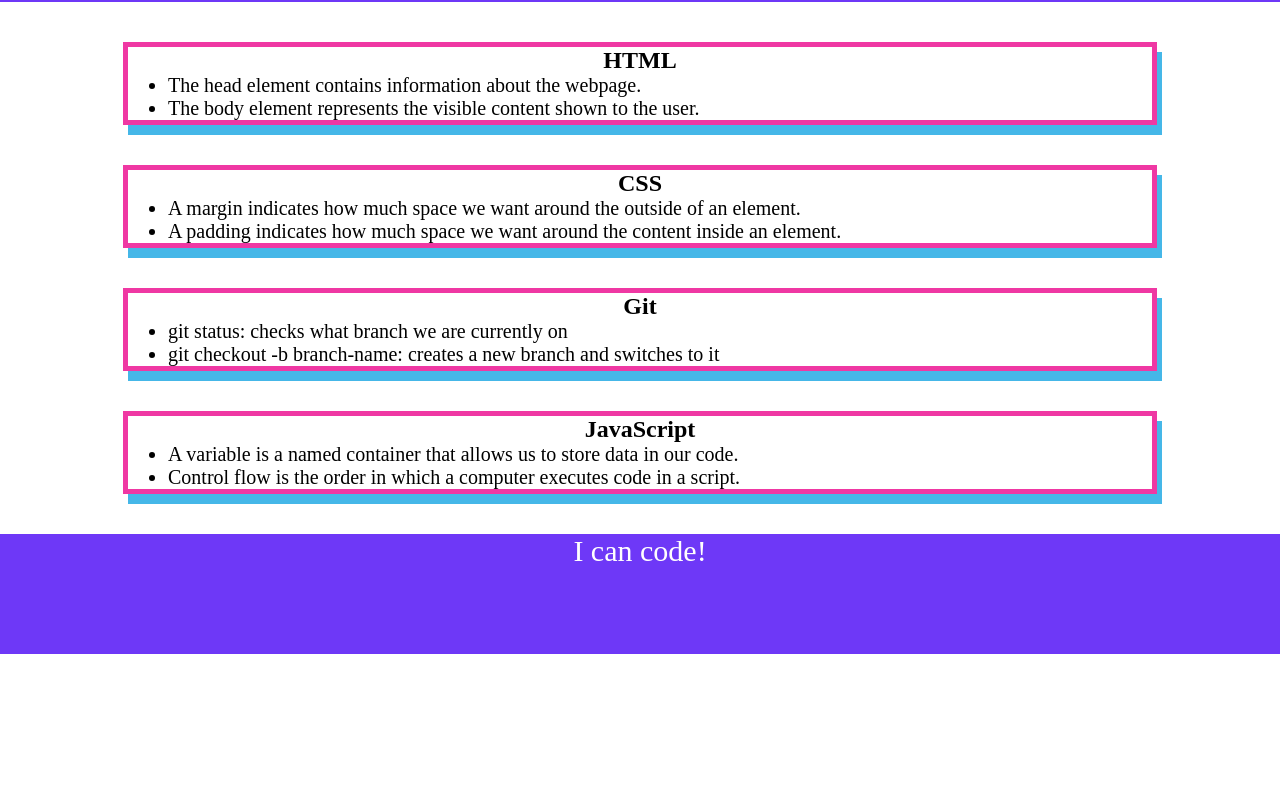
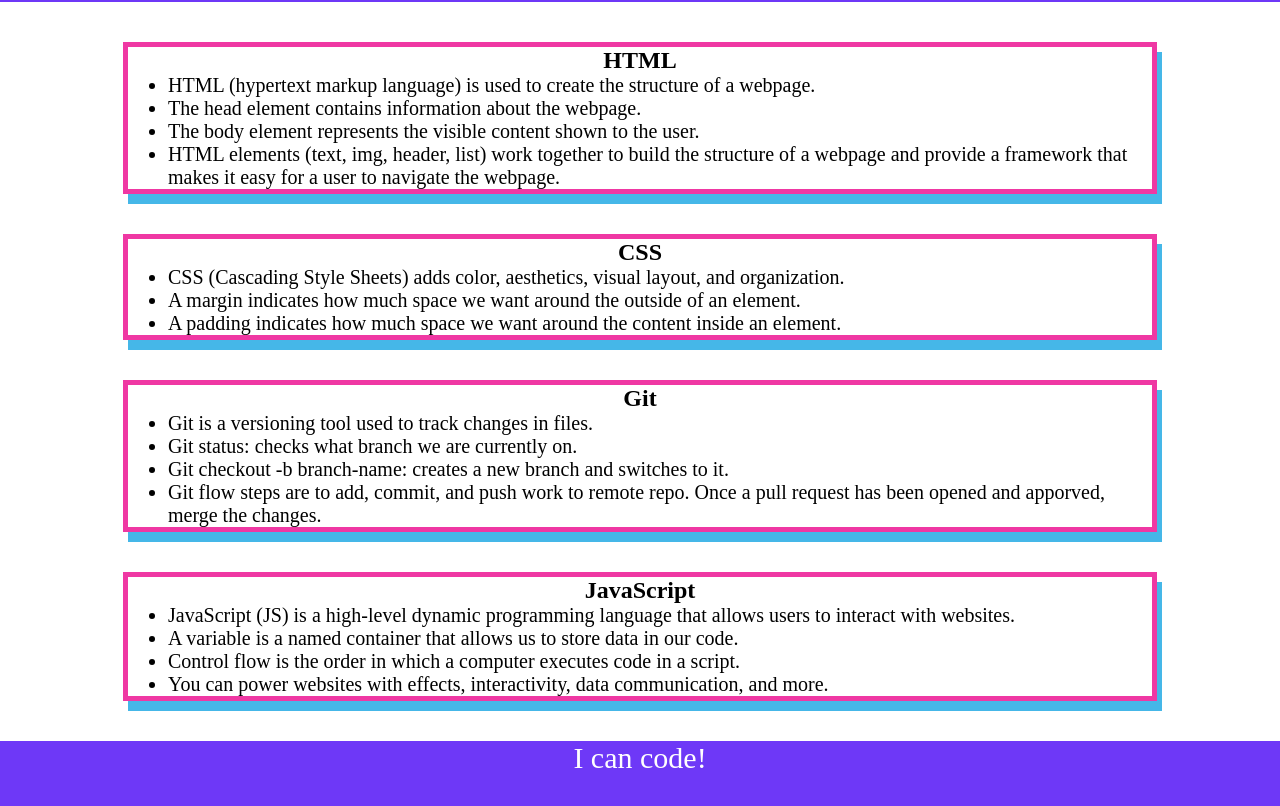
Before and after one commit to NatashaC747/prework-study-guide, a plain HTML site: page index.html in a window 1280 px wide. Shown: the part 118-924 px from the top of the page. Before the commit the page ends 800 px from the top, so only its background shows below. Drawn offline with Linux system fonts and the light colour scheme.

Commit message:
added more facts

```diff
--- a/index.html
+++ b/index.html
@@ -17,14 +17,17 @@
       <section class="card" id="html-section">
         <h2>HTML</h2>
         <ul>
+          <li>HTML (hypertext markup language) is used to create the structure of a webpage.</li>
           <li>The head element contains information about the webpage.</li>
           <li>The body element represents the visible content shown to the user.</li>
+          <li>HTML elements (text, img, header, list) work together to build the structure of a webpage and provide a framework that makes it easy for a user to navigate the webpage.</li>
         </ul>
       </section>
 
       <section class="card" id="css-section">
         <h2>CSS</h2>
         <ul>
+          <li>CSS (Cascading Style Sheets) adds color, aesthetics, visual layout, and organization.</li>
           <li>A margin indicates how much space we want around the outside of an element.</li>
           <li>A padding indicates how much space we want around the content inside an element.</li>
         </ul>
@@ -33,16 +36,20 @@
       <section class="card" id="git-section">
         <h2>Git</h2>
         <ul>
-          <li>git status: checks what branch we are currently on</li>
-         <li>git checkout -b branch-name: creates a new branch and switches to it</li>
+          <li>Git is a versioning tool used to track changes in files.</li>
+          <li>Git status: checks what branch we are currently on.</li>
+          <li>Git checkout -b branch-name: creates a new branch and switches to it.</li>
+          <li>Git flow steps are to add, commit, and push work to remote repo. Once a pull request has been opened and apporved, merge the changes.</li>
         </ul>
       </section>
 
       <section class="card" id="javascript-section">
         <h2>JavaScript</h2>
         <ul>
+          <li>JavaScript (JS) is a high-level dynamic programming language that allows users to interact with websites.</li>
           <li>A variable is a named container that allows us to store data in our code.</li>
           <li>Control flow is the order in which a computer executes code in a script.</li>
+          <li>You can power websites with effects, interactivity, data communication, and more.</li>
         </ul>
       </section>
     </main>
```
Also changed, not shown: 1 other file.
